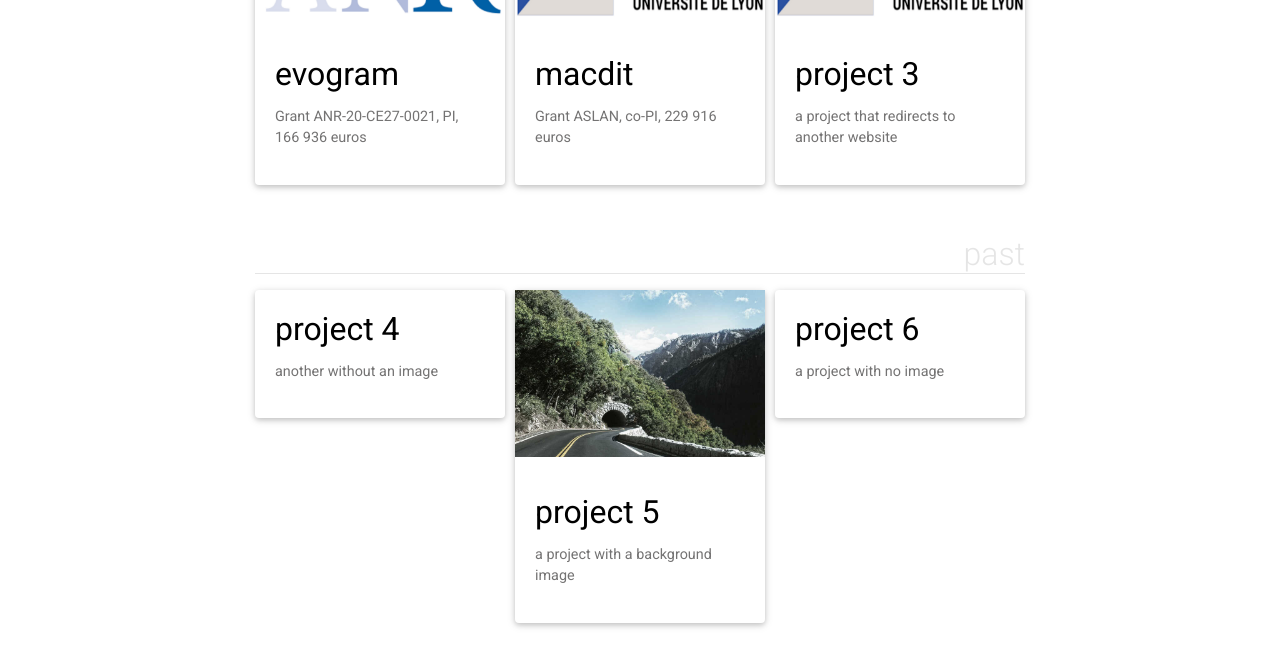
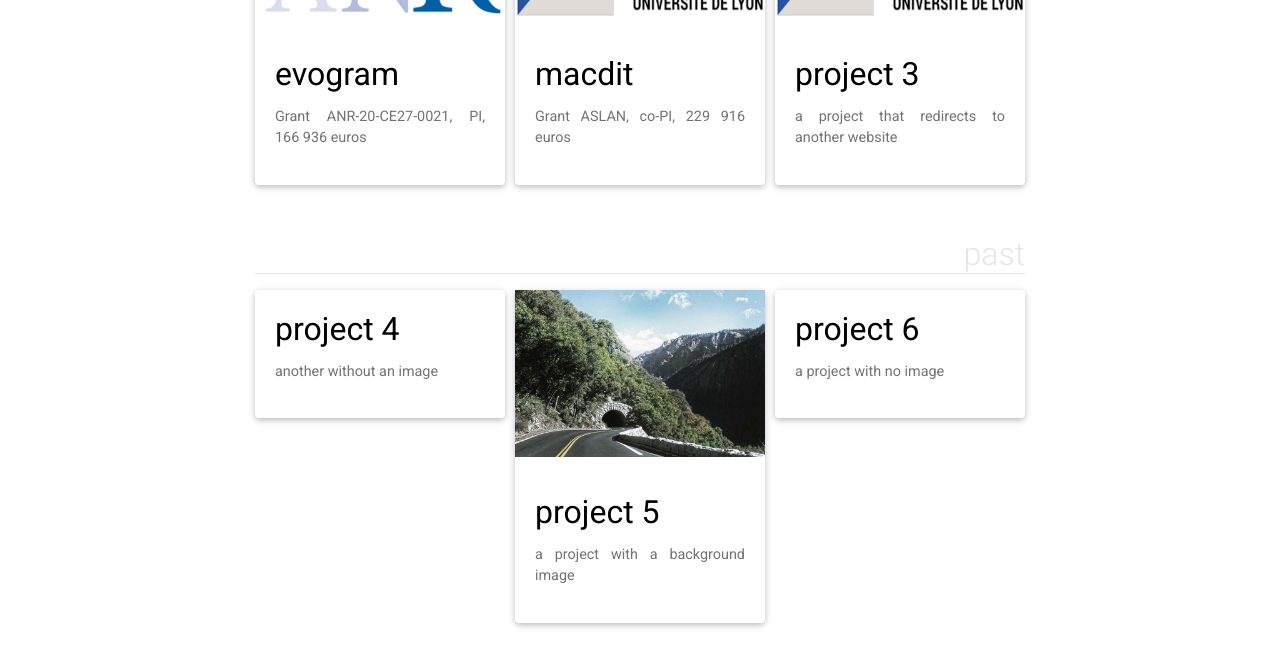
Before and after one commit to marctang/marctang.github.io, a Jekyll site: the page built from _pages/projects.md, in a window 1280 px wide and 1086 px high. Shown: the part 383-1034 px from the top of the window. Built offline with Jekyll 4.4.1, drawn with Linux system fonts in a browser that asks for light colours; full-size pictures stand in for the smaller copies a plugin makes; comment, search, counter and statistics services are not loaded; a style sheet for code colours, icons or effects is not loaded.

Commit message:
Update page.html

```diff
--- a/_layouts/page.html
+++ b/_layouts/page.html
@@ -2,7 +2,7 @@
 layout: default
 ---
 <!-- page.html -->
-        <div class="post">
+        <div class="post"; align = "justify">
 
           <header class="post-header">
             <h1 class="post-title">{{ page.title }}</h1>
```
